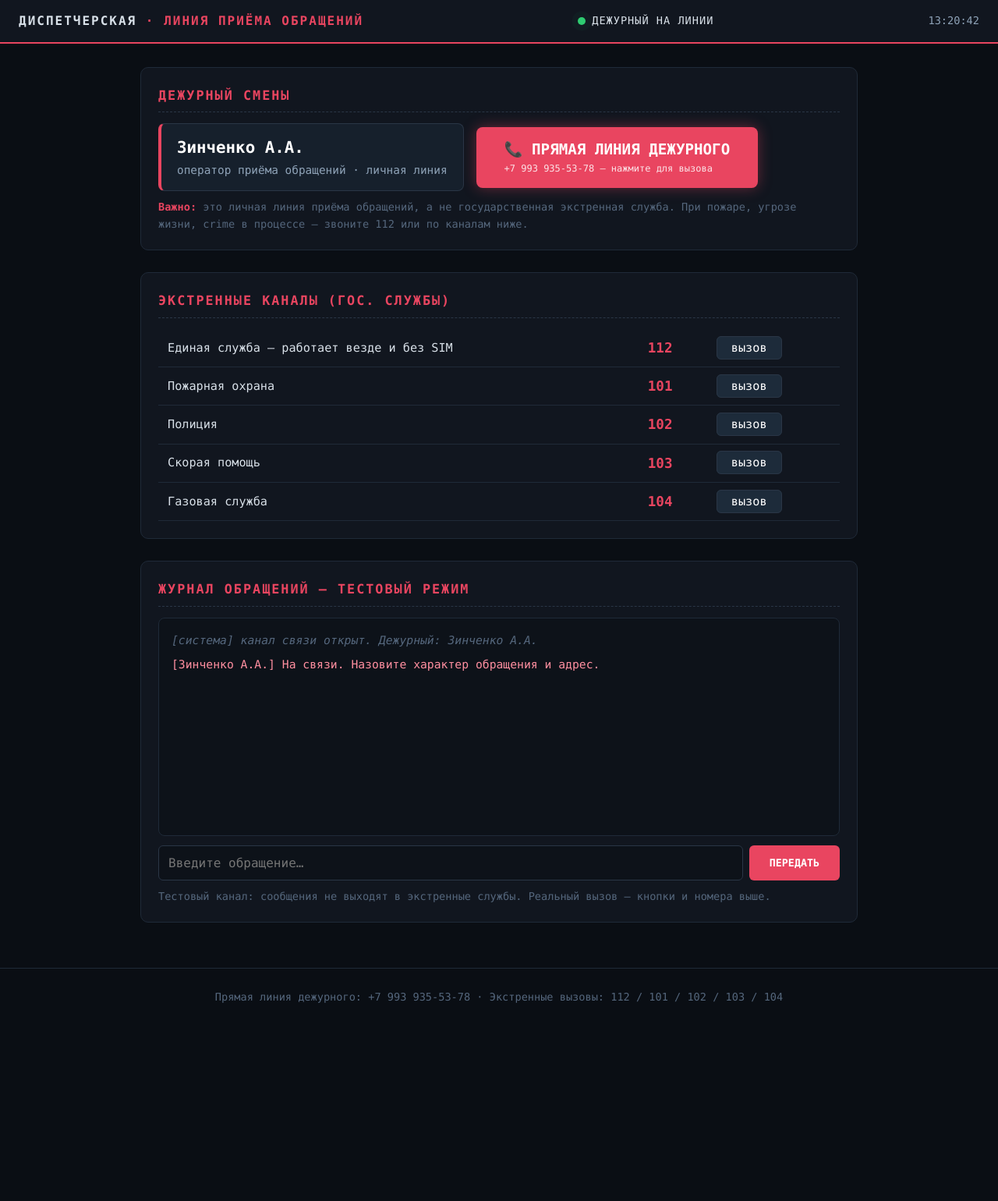
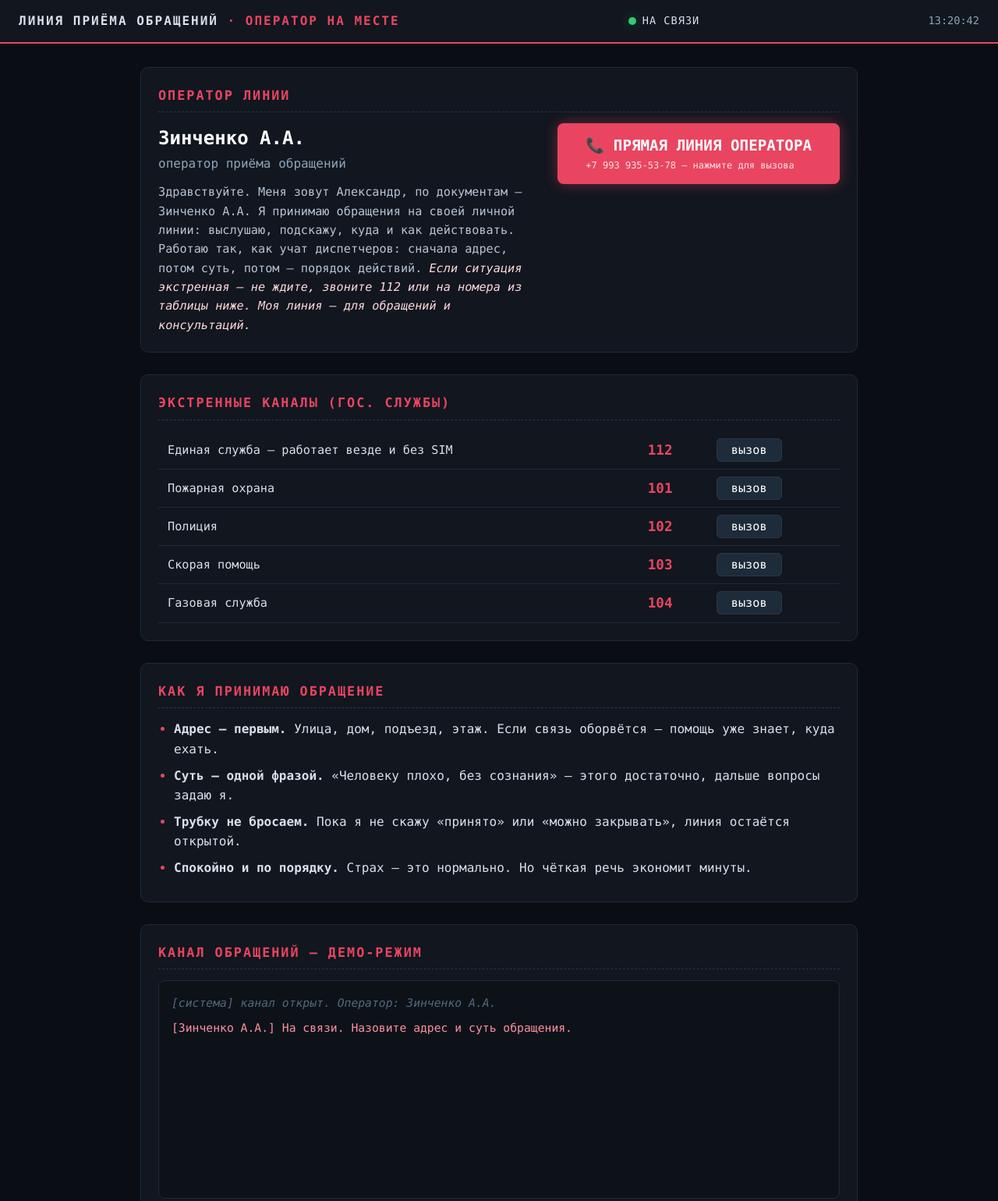
Before and after one commit to artemkuprikov82-arch/112, a plain HTML site: page index.html in a window 1280 px wide. Shown: the top 1540 px of the page at 78% size. Before the commit the page ends 1316 px from the top, so only its background shows below. Drawn offline with Linux system fonts and the light colour scheme.

Commit message:
Update index.html

```diff
--- a/index.html
+++ b/index.html
@@ -3,7 +3,7 @@
 <head>
 <meta charset="UTF-8">
 <meta name="viewport" content="width=device-width, initial-scale=1.0">
-<title>Диспетчерская — дежурный Зинченко А.А.</title>
+<title>Оператор Зинченко А.А. — прямая линия</title>
 <style>
   * { margin: 0; padding: 0; box-sizing: border-box; }
   body {
@@ -12,7 +12,6 @@
     color: #d8e0e8;
     line-height: 1.6;
   }
-  /* Верхняя панель как в диспетчерской */
   .topbar {
     background: #11161f;
     border-bottom: 2px solid #e94560;
@@ -59,21 +58,15 @@
     padding-bottom: 8px;
   }
 
-  /* Бейдж дежурного */
-  .badge-line {
-    display: flex; align-items: center; gap: 16px; flex-wrap: wrap;
+  .operator-card {
+    display: flex; gap: 20px; align-items: flex-start; flex-wrap: wrap;
   }
-  .operator-badge {
-    background: #16202c;
-    border: 1px solid #2a3646;
-    border-left: 4px solid #e94560;
-    border-radius: 8px;
-    padding: 14px 20px;
-  }
-  .operator-badge .name { font-size: 1.3rem; font-weight: bold; color: #fff; }
-  .operator-badge .role { color: #8fa3b8; font-size: 0.9rem; }
+  .operator-info { flex: 1; min-width: 260px; }
+  .operator-info .name { font-size: 1.5rem; font-weight: bold; color: #fff; }
+  .operator-info .role { color: #8fa3b8; margin-bottom: 12px; }
+  .operator-info p { font-size: 0.95rem; color: #b8c4d2; }
+  .operator-info em { color: #ffd9dc; }
 
-  /* Кнопка прямой линии */
   .direct {
     display: inline-block;
     background: #e94560;
@@ -90,12 +83,8 @@
   .direct:hover { background: #ff5c77; box-shadow: 0 0 28px rgba(233,69,96,0.7); }
   .direct small { display: block; font-weight: normal; font-size: 0.75rem; opacity: 0.85; }
 
-  /* Таблица каналов */
   table.channels { width: 100%; border-collapse: collapse; font-size: 0.95rem; }
-  table.channels td {
-    padding: 10px 12px;
-    border-bottom: 1px solid #1f2a38;
-  }
+  table.channels td { padding: 10px 12px; border-bottom: 1px solid #1f2a38; }
   table.channels a {
     color: #fff; background: #1d2b3a;
     padding: 5px 18px; border-radius: 6px;
@@ -104,7 +93,9 @@
   table.channels a:hover { background: #e94560; border-color: #e94560; }
   table.channels .num { color: #e94560; font-weight: bold; font-size: 1.1rem; }
 
-  /* Журнал вызовов (чат) */
+  ul.advice li { margin: 8px 0 8px 20px; }
+  ul.advice li::marker { color: #e94560; }
+
   .console-log {
     background: #0d1219;
     border: 1px solid #1f2a38;
@@ -152,35 +143,41 @@
     font-size: 0.85rem;
     border-top: 1px solid #1f2a38;
   }
+  footer .red { color: #e94560; font-weight: bold; }
 </style>
 </head>
 <body>
 
 <div class="topbar">
-  <div class="id">ДИСПЕТЧЕРСКАЯ <span>· ЛИНИЯ ПРИЁМА ОБРАЩЕНИЙ</span></div>
-  <div class="status"><span class="dot"></span> ДЕЖУРНЫЙ НА ЛИНИИ</div>
+  <div class="id">ЛИНИЯ ПРИЁМА ОБРАЩЕНИЙ <span>· ОПЕРАТОР НА МЕСТЕ</span></div>
+  <div class="status"><span class="dot"></span> НА СВЯЗИ</div>
   <div class="clock" id="clock"></div>
 </div>
 
 <div class="wrap">
 
   <div class="panel">
-    <h2>Дежурный смены</h2>
-    <div class="badge-line">
-      <div class="operator-badge">
+    <h2>Оператор линии</h2>
+    <div class="operator-card">
+      <div class="operator-info">
         <div class="name">Зинченко А.А.</div>
-        <div class="role">оператор приёма обращений · личная линия</div>
+        <div class="role">оператор приёма обращений</div>
+        <p>
+          Здравствуйте. Меня зовут Александр, по документам — Зинченко А.А.
+          Я принимаю обращения на своей личной линии: выслушаю, подскажу,
+          куда и как действовать. Работаю так, как учат диспетчеров: сначала
+          адрес, потом суть, потом — порядок действий.
+          <em>Если ситуация экстренная — не ждите, звоните 112 или на номера
+          из таблицы ниже. Моя линия — для обращений и консультаций.</em>
+        </p>
       </div>
-      <a class="direct" href="tel:+79939355378">
-        📞 ПРЯМАЯ ЛИНИЯ ДЕЖУРНОГО
-        <small>+7 993 935-53-78 — нажмите для вызова</small>
-      </a>
+      <div>
+        <a class="direct" href="tel:+79939355378">
+          📞 ПРЯМАЯ ЛИНИЯ ОПЕРАТОРА
+          <small>+7 993 935-53-78 — нажмите для вызова</small>
+        </a>
+      </div>
     </div>
-    <p class="note">
-      <b>Важно:</b> это личная линия приёма обращений, а не государственная
-      экстренная служба. При пожаре, угрозе жизни, crime в процессе — звоните
-      112 или по каналам ниже.
-    </p>
   </div>
 
   <div class="panel">
@@ -195,37 +192,47 @@
   </div>
 
   <div class="panel">
-    <h2>Журнал обращений — тестовый режим</h2>
+    <h2>Как я принимаю обращение</h2>
+    <ul class="advice">
+      <li><strong>Адрес — первым.</strong> Улица, дом, подъезд, этаж. Если связь оборвётся — помощь уже знает, куда ехать.</li>
+      <li><strong>Суть — одной фразой.</strong> «Человеку плохо, без сознания» — этого достаточно, дальше вопросы задаю я.</li>
+      <li><strong>Трубку не бросаем.</strong> Пока я не скажу «принято» или «можно закрывать», линия остаётся открытой.</li>
+      <li><strong>Спокойно и по порядку.</strong> Страх — это нормально. Но чёткая речь экономит минуты.</li>
+    </ul>
+  </div>
+
+  <div class="panel">
+    <h2>Канал обращений — демо-режим</h2>
     <div class="console-log" id="log">
-      <div class="line sys">[система] канал связи открыт. Дежурный: Зинченко А.А.</div>
-      <div class="line duty">[Зинченко А.А.] На связи. Назовите характер обращения и адрес.</div>
+      <div class="line sys">[система] канал открыт. Оператор: Зинченко А.А.</div>
+      <div class="line duty">[Зинченко А.А.] На связи. Назовите адрес и суть обращения.</div>
     </div>
     <div class="input-row">
       <input type="text" id="inp" placeholder="Введите обращение…" onkeydown="if(event.key==='Enter')send()">
       <button onclick="send()">ПЕРЕДАТЬ</button>
     </div>
-    <p class="note">Тестовый канал: сообщения не выходят в экстренные службы. Реальный вызов — кнопки и номера выше.</p>
+    <p class="note"><b>Демо:</b> автоматические ответы работают, пока я не на линии. Реальный звонок ко мне — кнопка «Прямая линия оператора» выше.</p>
   </div>
 
 </div>
 
 <footer>
-  Прямая линия дежурного: +7 993 935-53-78 · Экстренные вызовы: 112 / 101 / 102 / 103 / 104
+  Оператор Зинченко А.А. · прямая линия: +7 993 935-53-78 ·
+  Экстренные вызовы: <span class="red">112 / 101 / 102 / 103 / 104</span>
 </footer>
 
 <script>
-// Часы на пульте
 setInterval(() => {
   document.getElementById('clock').textContent =
     new Date().toLocaleTimeString('ru-RU');
 }, 1000);
 
 const replies = [
-  { keys: ["пожар", "горит", "дым"], text: "Принято. Адрес: улица, дом, этаж — по порядку. Крупное возгорание не тушите сами, выводите людей." },
-  { keys: ["скорая", "плохо", "болит", "сознание", "сердце"], text: "Фиксирую. Дышит? В сознании? Возраст? Соединяю со скорой — оставайтесь на линии." },
-  { keys: ["газ", "пахнет"], text: "Свет и электроприборы не трогать, огня нет. Окна открыть, выйти из помещения. Передаю на канал 104." },
-  { keys: ["полиция", "взлом", "вор", "кража"], text: "Спокойно. Адрес, что происходит, сколько человек на месте. Передаю на канал 102." },
-  { keys: ["страшно", "помогите"], text: "Вы heard, я на связи. Дышите ровно. Первое: адрес. Второе: что случилось. Действуем по порядку." },
+  { keys: ["пожар", "горит", "дым"], text: "Принял. Адрес: улица, дом, этаж — по порядку. Крупное возгорание не тушите сами, выводите людей и звоните 101." },
+  { keys: ["скорая", "плохо", "болит", "сознание", "сердце"], text: "Фиксирую. Дышит? В сознании? Возраст? Если критично — сразу 103, я объясню, что говорить." },
+  { keys: ["газ", "пахнет"], text: "Свет и электроприборы не трогать, открытого огня нет. Окна открыть, выйти из помещения. Канал 104 — параллельно." },
+  { keys: ["полиция", "взлом", "вор", "кража"], text: "Спокойно. Адрес, что происходит, сколько человек на месте. Параллельно — 102, не ждите меня." },
+  { keys: ["страшно", "помогите"], text: "Вы меня слышите, я на связи. Дышите ровно. Первое — адрес. Второе — что случилось. Действуем по порядку." },
   { keys: ["спасибо"], text: "Принято. Канал свободен. Берегите себя." }
 ];
 function now() { return new Date().toLocaleTimeString('ru-RU'); }
@@ -244,7 +251,7 @@ function send() {
   const low = text.toLowerCase();
   const hit = replies.find(r => r.keys.some(k => low.includes(k)));
   const reply = hit ? hit.text
-    : "Принято. Уточните адрес: улица, дом, подъезд — и суть обращения одной фразой.";
+    : "Принял. Уточните адрес: улица, дом, подъезд — и суть обращения одной фразой.";
   setTimeout(() => addLine('duty', 'Зинченко А.А.', reply), 700);
 }
 </script>
```
